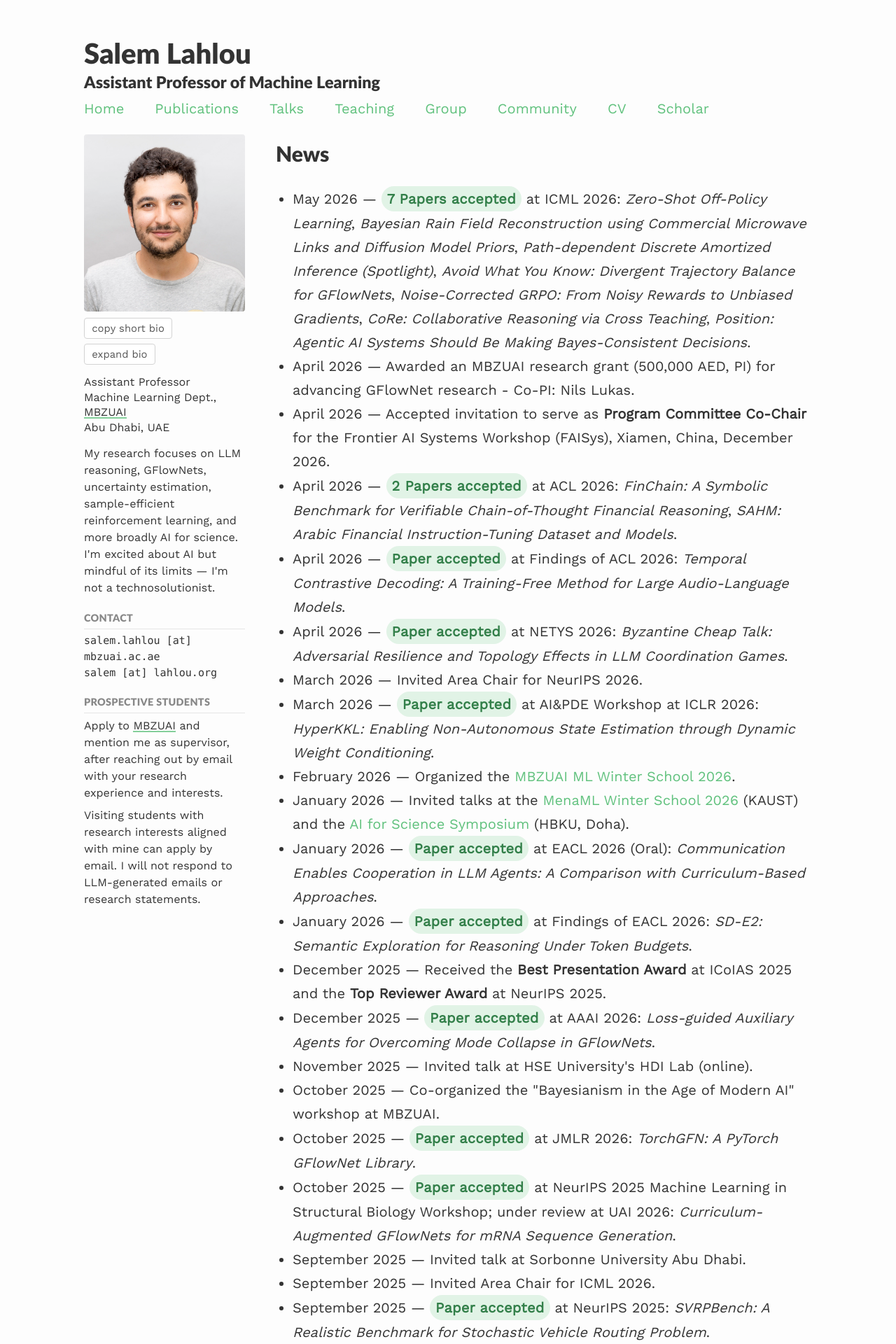
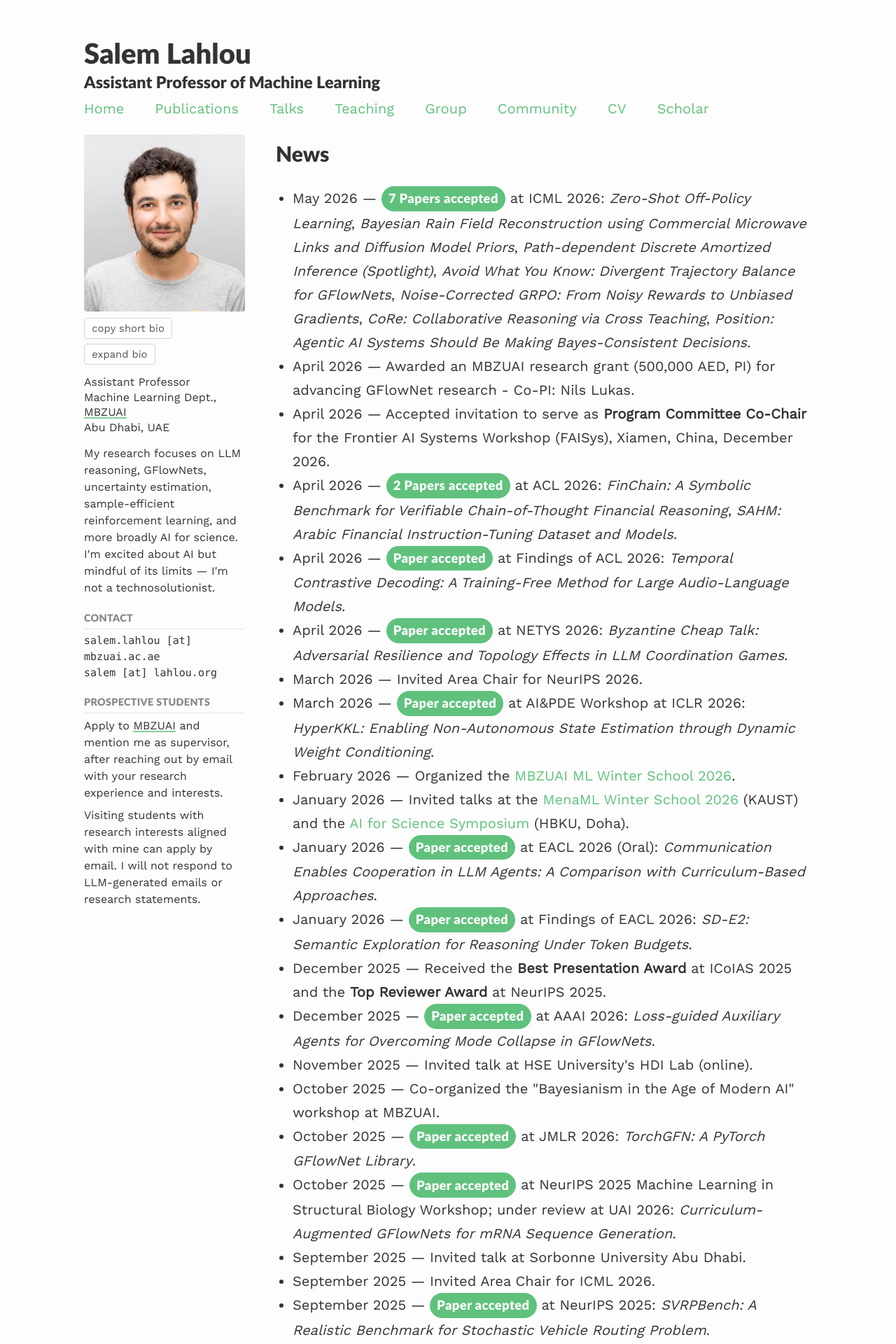
Before and after one commit to saleml/saleml.github.io, a Jekyll site: the page built from index.md, in a window 1280 px wide. Shown: the top 1920 px of the page at 70% size. Built offline with Jekyll 4.4.1, drawn with Linux system fonts in a browser that asks for light colours; nearby versions of some CDN libraries.

Commit message:
Revamp homepage news highlight tag styling for improved visibility. Adjust padding, background color, and font properties to enhance aesthetics and readability, including dark mode adjustments.

```diff
--- a/assets/css/_sass/style.scss
+++ b/assets/css/_sass/style.scss
@@ -313,15 +313,18 @@ blockquote {
 /* Highlight tag for homepage news (avoid relying on <strong> bold fonts). */
 .home-news-list .news-highlight {
   display: inline-block;
-  padding: 0.05em 0.4em;
+  padding: 0.12em 0.55em;
   border-radius: 999px;
-  background: rgba(96, 193, 125, 0.18);
-  color: darken($brand-color, 22%);
-  font-weight: 600;
-  letter-spacing: 0.01em;
+  background: $brand-color;
+  color: #fff;
+  font-family: "Lato", "Helvetica Neue", Helvetica, sans-serif;
+  font-weight: 900;
+  font-size: 0.92em;
+  letter-spacing: 0.02em;
+  white-space: nowrap;
   @media (prefers-color-scheme: dark) {
-    background: rgba(96, 193, 125, 0.12);
-    color: lighten($brand-color, 10%);
+    background: lighten($brand-color, 6%);
+    color: #1b1f24;
   }
 }
 
```
